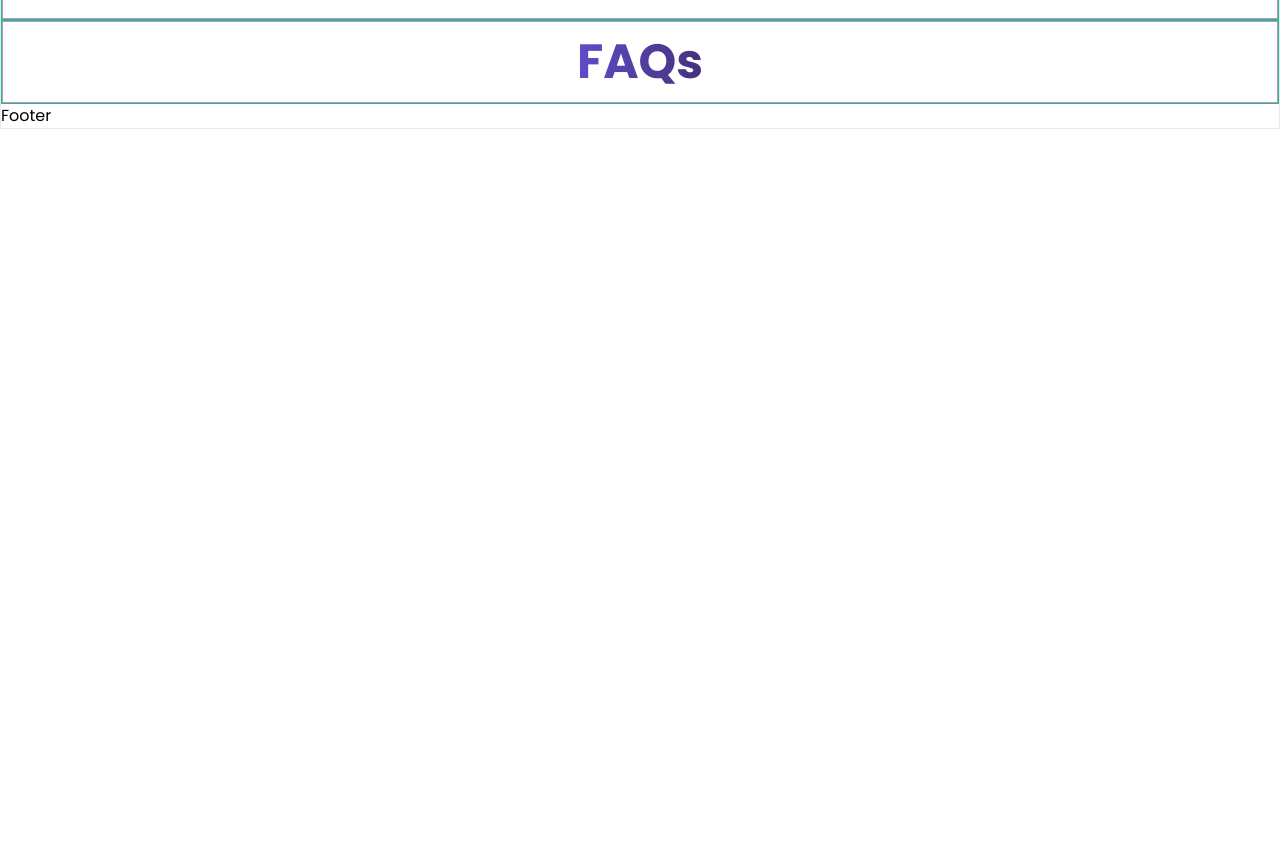
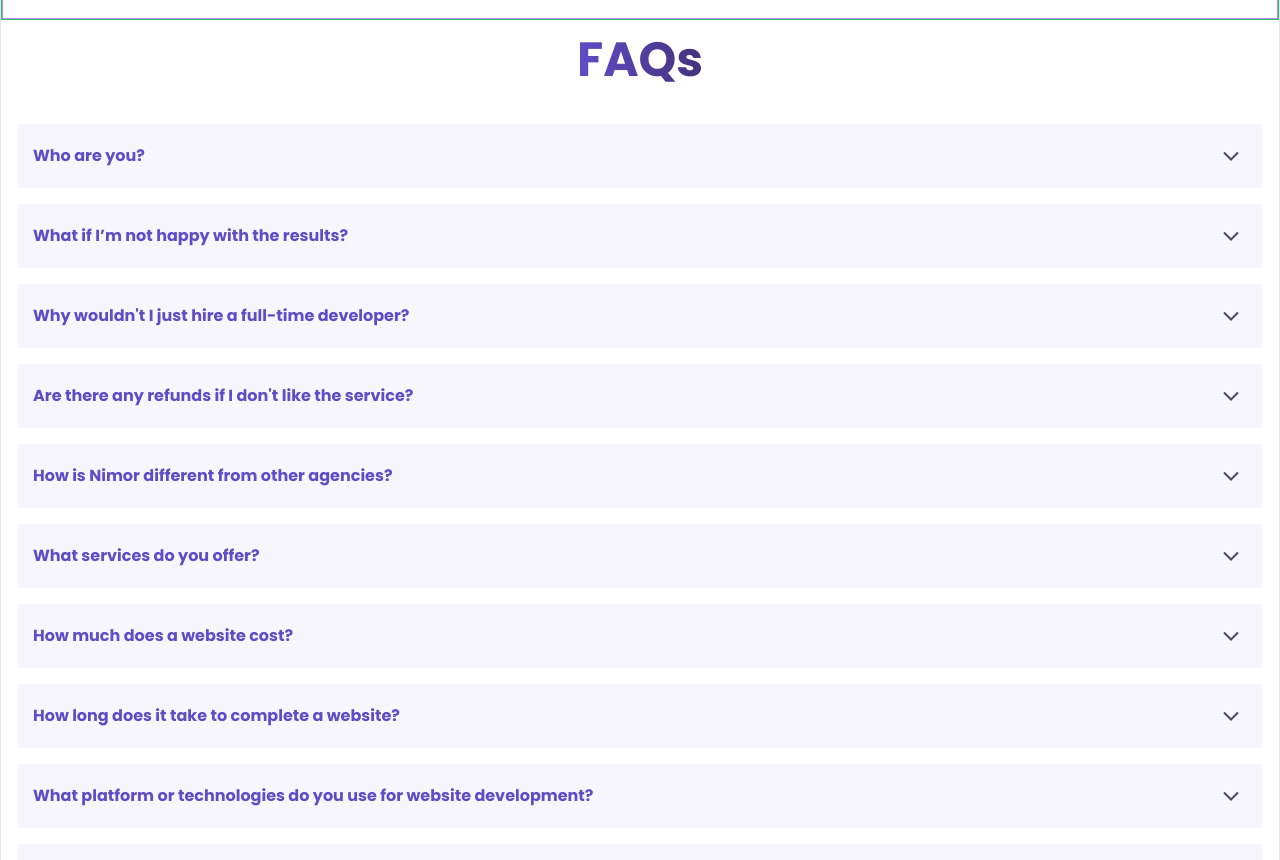
Before and after one commit to khaleedcodes/nimor, a React (Vite) app: page / in a window 1280 px wide. Shown: the part 1940-2800 px from the top of the page. Before the commit the page ends 2069 px from the top, so only its background shows below. Built offline with nearby package versions, Linux system fonts and the light colour scheme.

Commit message:
faq working

```diff
--- /dev/null
+++ b/src/assets/icons/Arrow.tsx
@@ -0,0 +1,23 @@
+import { ArrowProp } from "../../types/types";
+function Arrow({ toggleIsActive }: ArrowProp) {
+  return (
+    <div
+      className="cursor-pointer"
+      onClick={() => {
+        toggleIsActive();
+      }}
+    >
+      <svg
+        xmlns="http://www.w3.org/2000/svg"
+        width="32"
+        height="32"
+        viewBox="0 0 32 32"
+        fill="none"
+      >
+        <path d="M9 12.5L16 19.5L23 12.5" stroke="#464D60" strokeWidth="2" />
+      </svg>
+    </div>
+  );
+}
+
+export default Arrow;
--- a/src/components/NavBar.tsx
+++ b/src/components/NavBar.tsx
@@ -2,7 +2,7 @@ import WordMark from "./WordMark";
 import Button from "./Button";
 function NavBar() {
   return (
-    <div className="sticky top-0 flex justify-center bg-white">
+    <div className="sticky top-0 flex justify-center bg-white z-10">
       <nav className="justify-between items-center flex p-4 w-full">
         <WordMark />
         <div className="flex items-center gap-8">
--- a/src/pages/landing-page/FaqItem.tsx
+++ b/src/pages/landing-page/FaqItem.tsx
@@ -1,7 +1,26 @@
-function FaqItem() {
+import { useState } from "react";
+import Arrow from "../../assets/icons/Arrow";
+import { FaqItemProp } from "../../types/types";
+
+function FaqItem({ question, answer }: FaqItemProp) {
+  const [isActive, setIsActive] = useState(false);
+  function toggleIsActive() {
+    setIsActive((isActive) => !isActive);
+    console.log(isActive);
+  }
   return (
-    <div>FaqItem</div>
-  )
+    <div
+      className={`bg-[rgb(96,76,199,0.05)] ${
+        isActive ? "" : "h-16"
+      } overflow-hidden`}
+    >
+      <div className="flex items-center justify-between p-4">
+        <p className="text-first-accent font-bold">{question}</p>
+        <Arrow toggleIsActive={toggleIsActive} />
+      </div>
+      <p className="pb-4 pl-4 pr-4 text-second-accent">{answer}</p>
+    </div>
+  );
 }
 
-export default FaqItem
+export default FaqItem;
--- a/src/pages/landing-page/FaqList.tsx
+++ b/src/pages/landing-page/FaqList.tsx
@@ -1,7 +1,84 @@
+import FaqItem from "./FaqItem";
+import { FaqType } from "../../types/types";
+
+const faqs: FaqType[] = [
+  {
+    question: "Who are you?",
+    answer:
+      "Nimor is a professional web design and development agency specializing in creating custom, high-quality websites for businesses and individuals. Our team consists of experienced designers, developers, and digital marketers dedicated to delivering exceptional results and exceeding client expectations.",
+  },
+  {
+    question: "What if I’m not happy with the results?",
+    answer:
+      "Customer satisfaction is our top priority, and we strive to ensure that every client is delighted with the final outcome of their project. If you're not satisfied with the results, we offer revisions and adjustments to address any concerns and ensure that the final product meets your expectations.",
+  },
+  {
+    question: "Why wouldn't I just hire a full-time developer?",
+    answer:
+      "While hiring a full-time developer can be beneficial for some businesses, it may not always be the most cost-effective or practical solution. By partnering with Nimor, you gain access to a team of skilled professionals with diverse expertise and experience, without the overhead costs associated with hiring and managing full-time employees.",
+  },
+  {
+    question: "Are there any refunds if I don't like the service?",
+    answer:
+      "We strive to deliver exceptional service and results to every client. If you're not satisfied with our service, we'll work closely with you to address any concerns and find a solution that meets your needs. While we don't offer refunds for services rendered, we are committed to ensuring your satisfaction and will do our best to make things right.",
+  },
+  {
+    question: "How is Nimor different from other agencies?",
+    answer:
+      "Nimor stands out from other agencies through our commitment to personalized service, attention to detail, and dedication to delivering exceptional results. We take the time to understand each client's unique goals and challenges, and tailor our solutions to meet their specific needs. Our collaborative approach, transparent communication, and focus on customer satisfaction set us apart in the industry.",
+  },
+  {
+    question: "What services do you offer?",
+    answer:
+      "We offer a comprehensive range of web design and development services, including custom website design, front-end and back-end development, e-commerce solutions, website maintenance, and more.",
+  },
+  {
+    question: "How much does a website cost?",
+    answer:
+      "The cost of a website varies depending on factors such as complexity, features, design requirements, and functionality. We provide personalized quotes tailored to each client's specific needs and budget.",
+  },
+  {
+    question: "How long does it take to complete a website?",
+    answer:
+      "The timeline for website development depends on the scope and requirements of the project. Typically, a simple website can be completed in a few weeks, while more complex projects may take several months.",
+  },
+  {
+    question:
+      "What platform or technologies do you use for website development?",
+    answer:
+      "We utilize a variety of platforms and technologies, including HTML/CSS, JavaScript, WordPress, Shopify, and other industry-standard tools and frameworks, to create custom solutions tailored to each client's needs.",
+  },
+  {
+    question: "Do you provide ongoing support after the website is launched?",
+    answer:
+      "Yes, we offer ongoing support and maintenance services to ensure your website remains secure, up-to-date, and optimized for performance. Our support packages include regular updates, backups, and technical assistance as needed.",
+  },
+  {
+    question: "Can you help with website maintenance and updates?",
+    answer:
+      "Absolutely! We offer website maintenance and update services to keep your site running smoothly and ensure it stays current with the latest trends and technologies. Our team can handle everything from content updates to security patches and bug fixes.",
+  },
+  {
+    question:
+      "How do you ensure websites are mobile-friendly (responsive design)?",
+    answer:
+      "We design and develop websites with responsive design principles, ensuring they adapt seamlessly to different screen sizes and devices. Our goal is to provide an optimal user experience across desktops, tablets, and smartphones.",
+  },
+  {
+    question: "What is your process for website design and development?",
+    answer:
+      "Our website design and development process typically involves initial consultation and discovery, followed by wireframing and design mockups, development and testing, client feedback and revisions, and finally, launch and ongoing support.",
+  },
+];
+
 function FaqList() {
   return (
-    <div>FaqList</div>
-  )
+    <div className="flex flex-col gap-4">
+      {faqs.map(({ question, answer }) => {
+        return <FaqItem question={question} answer={answer} />;
+      })}
+    </div>
+  );
 }
 
-export default FaqList
+export default FaqList;
--- a/src/pages/landing-page/FaqSection.tsx
+++ b/src/pages/landing-page/FaqSection.tsx
@@ -1,10 +1,12 @@
 import SectionHeader from "../../components/SectionHeader";
+import FaqList from "./FaqList";
 
 function FaqSection() {
   return (
-    <div className=" flex justify-center border-green-500 border">
-      <div className="max-w-screen-xl w-full p-4 flex flex-col justify-center items-center border-purple-400 border gap-10">
+    <div className=" flex justify-center">
+      <div className="max-w-screen-xl w-full p-4 flex flex-col justify-center items-center gap-10">
         <SectionHeader>FAQs</SectionHeader>
+        <FaqList />
       </div>
     </div>
   );
```
Also changed, not shown: src/types/types.ts (+11 -0 lines).
